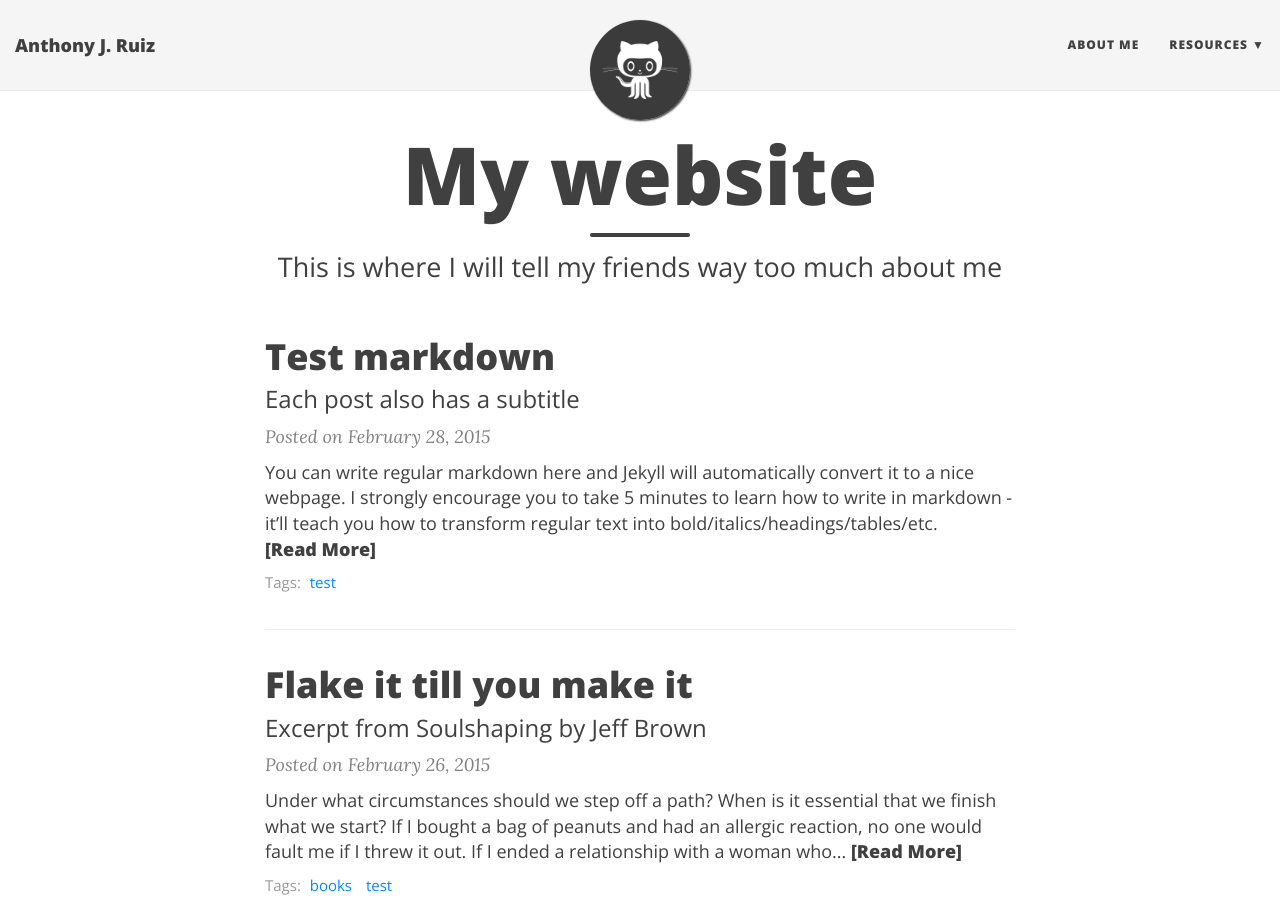
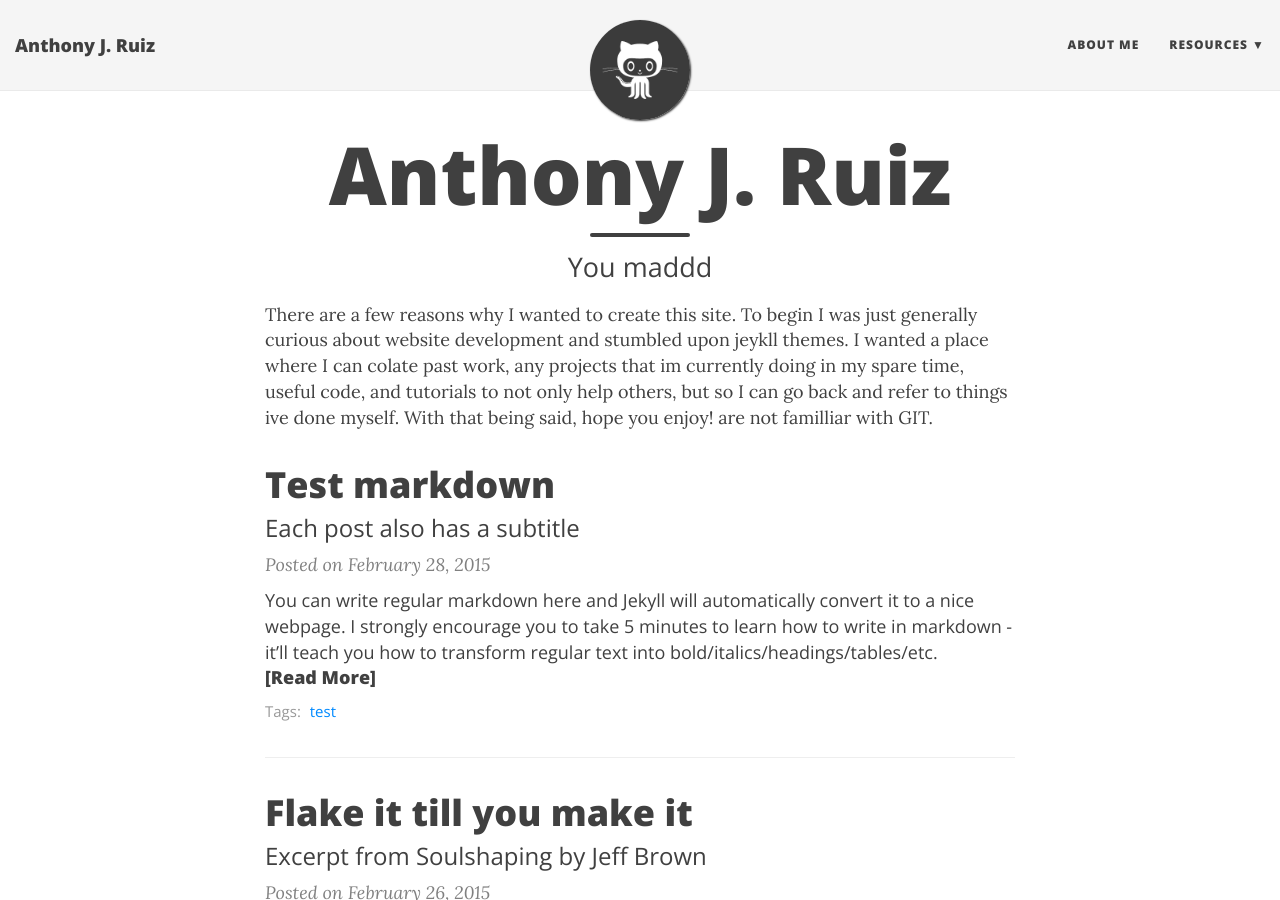
Before and after one commit to AnthonyJRuiz/anthonyjruiz.github.io, a Jekyll site: the page built from index.html, in a window 1280 px wide and 900 px high. Built offline with Jekyll 4.4.1, drawn with Linux system fonts in a browser that asks for light colours; nearby versions of some CDN libraries; the list of posts is cut into pages by our own code; some of the changed text lies outside the part shown.

Commit message:
changes to index and _config file

```diff
--- a/_config.yml
+++ b/_config.yml
@@ -17,7 +17,7 @@ baseurl: ""
 title: Anthony J. Ruiz
 
 # Short description of your site
-description: A virtual proof that name is awesome!
+description: Linear in the parameters
 
 # --- Navigation bar options --- #
 
@@ -64,7 +64,7 @@ footer-link-col: "#404040"
 # Change all these values or delete the ones you don't want.
 # Important: you must keep the "name" parameter, everything else you can remove
 author:
-  name: Some Person
+  name: Anthony J. Ruiz
 
 # Select your active Social Network Links.
 # Uncomment the links you want to show in the footer and add your information to each link.
@@ -78,7 +78,7 @@ social-network-links:
   twitter: anthonyjruiz
 #  reddit: yourname
 #  google-plus: +DeanAttali
-  linkedin: https://www.linkedin.com/in/ruizanthonyj
+  linkedin: ruizanthonyj
 #  xing: yourname
 #  stackoverflow: "3943160/daattali"
 #  snapchat: deanat78
--- a/index.html
+++ b/index.html
@@ -1,9 +1,15 @@
 ---
 layout: page
-title: My website
-subtitle: This is where I will tell my friends way too much about me
+title: Anthony J. Ruiz
+subtitle: You maddd
 use-site-title: true
 ---
+
+There are a few reasons why I wanted to create this site. To begin I was just generally curious about website
+development and stumbled upon jeykll themes. I wanted a place where I can colate past work, any projects that im currently doing in my spare time,
+useful code, and tutorials to not only help others, but so I can go back and refer to things ive done myself. With that being said, hope you enjoy!
+are not familliar with GIT.
+
 
 <div class="posts-list">
   {% for post in paginator.posts %}
```
Also changed, not shown: aboutme.md (+1 -1 lines).
